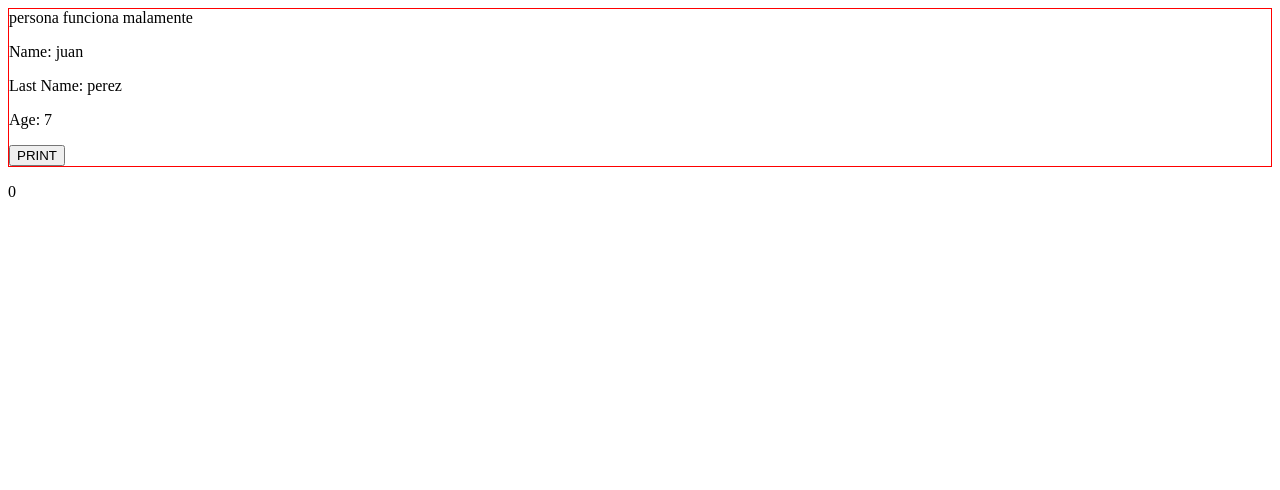
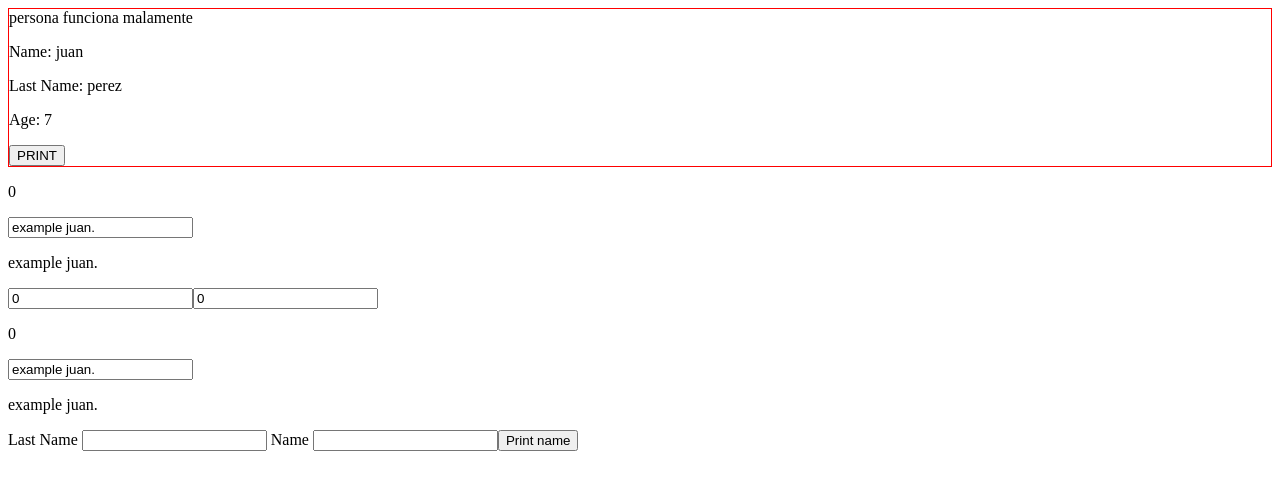
Before and after one commit to JAdrianP/CursoAngularStackBlitz2023, an Angular app: page / in a window 1280 px wide. Shown: the top 490 px of the page. Built offline with nearby package versions, Linux system fonts and the light colour scheme.

Commit message:
mas tipos y ejemplos de comunicacion

```diff
--- a/src/app/app.component.html
+++ b/src/app/app.component.html
@@ -12,3 +12,24 @@
 <p>{{person?.name}}</p>
 <p>{{person?.lastName}}</p>
 <p>{{person?.age}}</p>
+
+<!-- hay que poner FormsModule en los imports del app.module.ts, es un modulo de angular -->
+<!-- con esto habilitamos el two way binding -->
+<input type="text" [(ngModel)]="student">
+<p>{{student}}</p>
+
+<input type="number" [(ngModel)]="a">
+<input type="number" [(ngModel)]="b">
+<!-- no entiendo porque no puedo usar una variable c que sea la suma de las 2 aqui -->
+<p>{{a + b}}</p>
+
+<!-- esto es comunicacion del ts al html, por eso cuando cambiamos el valor del input en la interfaz no cambia, el parrafo -->
+<input type="text" [ngModel]="student">
+<p>{{student}}</p>
+
+<!-- esto le pasa informacion del html al ts solamente -->
+Last Name <input type="text" ngModel (ngModelChange)="getLastName($event)">
+
+<!-- usamos una variable local html y se la pasamos al ts para acceder a ella desde el ts -->
+Name <input type="text" #name>
+<button  (click)="printName(name)">Print name</button>
--- a/src/app/app.component.ts
+++ b/src/app/app.component.ts
@@ -16,10 +16,29 @@ export class AppComponent {
     age: 0
   }
 
+  public student: string ='example juan.'
+
+  public a = 0;
+  public b = 0;
+  public c = this.a + this.b;
+
+
 
   getPrint(event:IPerson, parent?:string){
     this.person = event;
     console.log(event);
 
   }
+
+  public getLastName(event:string):void
+  {
+    console.log(event);
+  }
+
+  public printName(input:HTMLInputElement):void{
+
+    console.log(input.value);
+
+
+  }
 }
--- a/src/app/app.module.ts
+++ b/src/app/app.module.ts
@@ -4,6 +4,7 @@ import { BrowserModule } from '@angular/platform-browser';
 import { AppRoutingModule } from './app-routing.module';
 import { AppComponent } from './app.component';
 import { PersonComponent } from './person/person.component';
+import { FormsModule } from '@angular/forms';
 
 @NgModule({
   declarations: [
@@ -12,7 +13,9 @@ import { PersonComponent } from './person/person.component';
   ],
   imports: [
     BrowserModule,
-    AppRoutingModule
+    AppRoutingModule,
+    //esto es para la doble comunicacion con el [(ngModule)]
+    FormsModule
   ],
   providers: [],
   bootstrap: [AppComponent]
--- a/src/app/person/person.component.html
+++ b/src/app/person/person.component.html
@@ -7,7 +7,5 @@
     <!-- los parentesis se usan para los outputs y los corchetes para inputs -->
     <button (click)="sendPrint()">PRINT</button>
 
-
-
     <!-- (click) ==> sendPrint() ==> print.emit ==> (print) ==> getPrint() ==> console.log -->
 </div>
```
